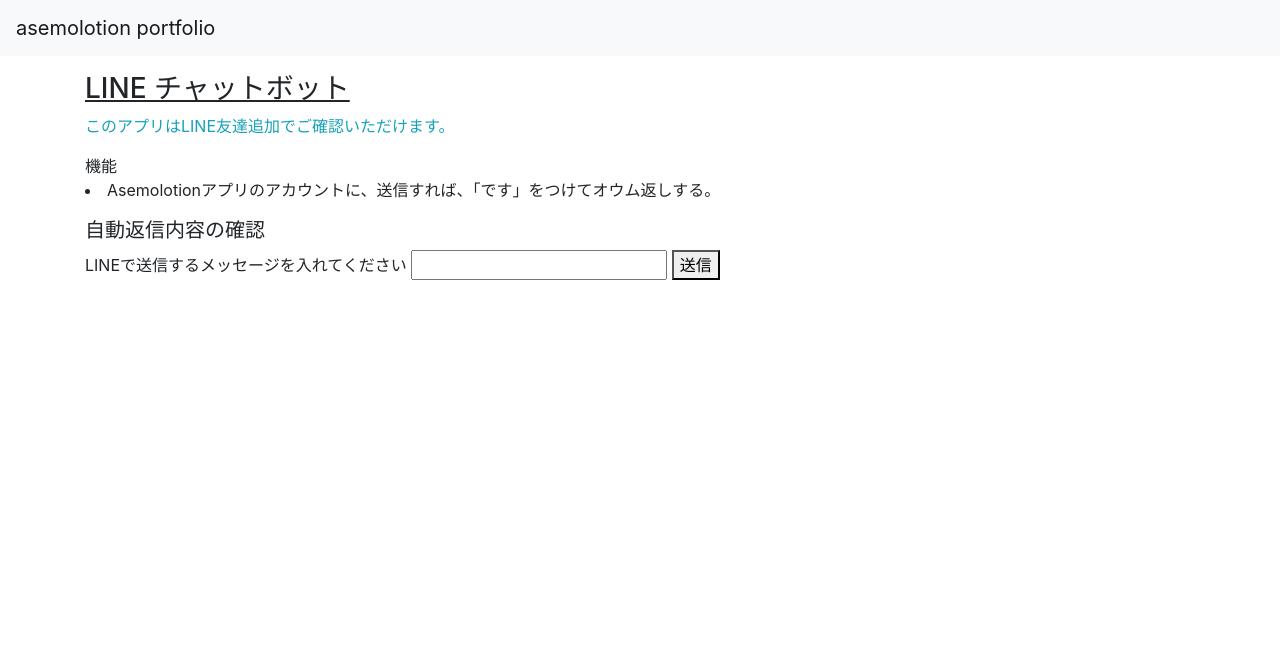
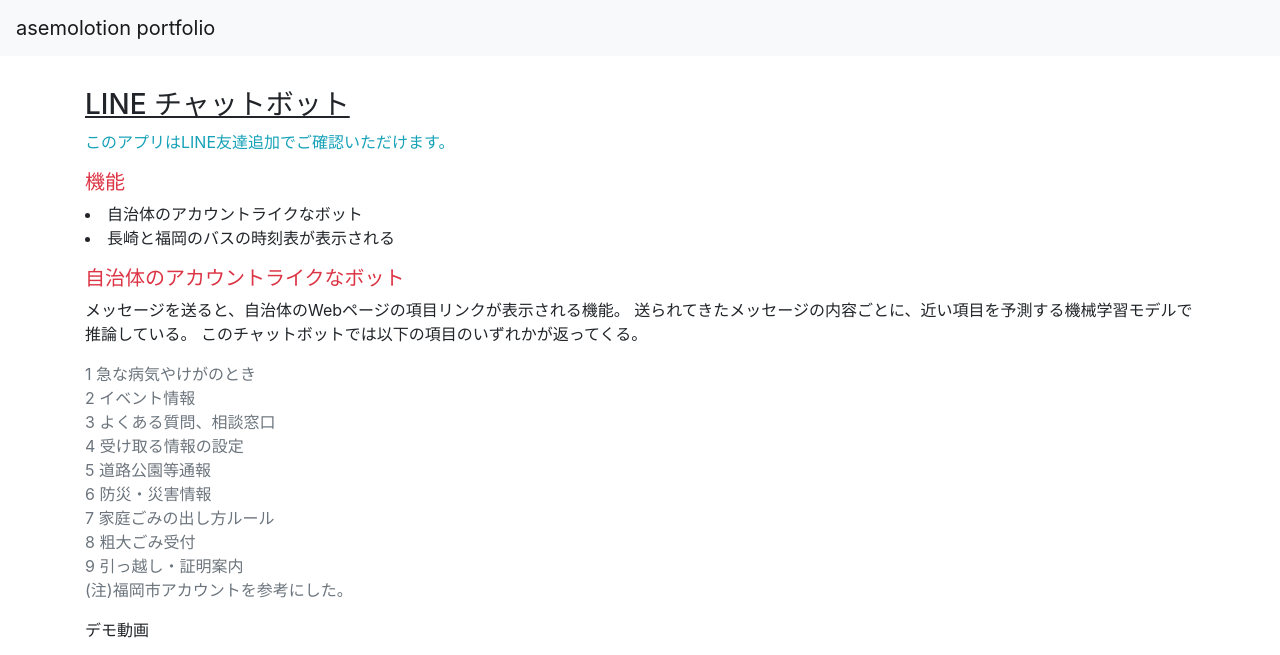
Before and after one commit to asemolotion/asemolotion_portfolio, a Django app: page /line_chatbot/ in a window 1280 px wide. Shown: the top 655 px of the page. Before the commit the page ends 280 px from the top, so only its background shows below. Run offline with Django 3.2, Linux system fonts and the light colour scheme; some libraries are stand-ins or nearby versions.

Commit message:
top.html update video added #32

```diff
--- a/line_chatbot/reply_prediction/main.py
+++ b/line_chatbot/reply_prediction/main.py
@@ -15,6 +15,7 @@
         nearest_option: string: 選択肢のタイトル
     """
     CUSTOM_DICT_PATH = os.path.join(os.path.abspath(os.path.dirname(__file__)), 'janome_custom_dict.csv')
+    # janomeのカスタム辞書csvを読み込んでインスタンスにする。
     wd = WordDivider(CUSTOM_DICT_PATH, udic_type='simpledic', udic_enc='utf8')
 
     vectorizer = Vectorizer()
@@ -36,4 +37,5 @@
     mean_vec = vectorizer.get_mean_vectorized(word_list)
     nearest_options = measure.get_option_data(mean_vec)
 
+
     return nearest_options[0]
--- a/line_chatbot/templates/line_chatbot/top.html
+++ b/line_chatbot/templates/line_chatbot/top.html
@@ -6,26 +6,71 @@
 <style type="text/css">
 /* keras_mnistが参考 */
 video {
-    width: 100%;
+    width: 40%;
 }
 </style>
 
-<div class='container'>
+<div class='container py-3'>
 
     <section id='description' class='mt-3'>
         <h3><u>LINE チャットボット</u></h3>
         <p class='text-info'>
             このアプリはLINE友達追加でご確認いただけます。
         </p>
-        機能
+    </section>
+
+    <section id='contents' class='mt-3'>
+        <h5 class='text-danger'>機能</h5>
+
         <li>
-            Asemolotionアプリのアカウントに、送信すれば、「です」をつけてオウム返しする。
+            自治体のアカウントライクなボット
+        </li>
+        <li>
+            長崎と福岡のバスの時刻表が表示される
         </li>
 
     </section>
 
-    <section id='' class='mt-3'>
-        <h5>自動返信内容の確認</h5>
+    <section id='gov_account' class='mt-3'>
+        <h5 class='text-danger'>自治体のアカウントライクなボット</h5>
+        <p>
+        メッセージを送ると、自治体のWebページの項目リンクが表示される機能。
+        送られてきたメッセージの内容ごとに、近い項目を予測する機械学習モデルで推論している。
+        このチャットボットでは以下の項目のいずれかが返ってくる。
+        </p>
+        <blockquote>
+            <p class='text-secondary'>
+                1 急な病気やけがのとき<br>
+                2 イベント情報<br>
+                3 よくある質問、相談窓口<br>
+                4 受け取る情報の設定<br>
+                5 道路公園等通報<br>
+                6 防災・災害情報<br>
+                7 家庭ごみの出し方ルール<br>
+                8 粗大ごみ受付<br>
+                9 引っ越し・証明案内<br>
+
+                (注)福岡市アカウントを参考にした。
+            </p>
+        </blockquote>
+        <p>デモ動画</p>
+        <video src="{% static 'line_chatbot/img/gov_line_demo.mp4' %}" autoplay muted></video>
+    </section>
+
+    <section id='bus_schedule' class='mt-3'>
+        <h5 class='text-danger'>長崎と福岡のバスの時刻表を表示する機能</h5>
+        <p>
+            上記の自治体アカウント機能以外に、
+            「長崎」「福岡」「バス」のいずれかの単語を含んだメッセージを送ると、長崎福岡間のバスの運行予定が返ってくる。
+            完全に自分用。
+        </p>
+    </section>
+
+
+
+    <section id='replytest' class='mt-3'>
+        <h5 class='text-danger'>自動返信内容のテスト</h5>
+        <div class='px-2 py-2 bg-warning'>
             <form action="{% url 'line_chatbot:post_message' %}" method='POST'>
                 {% csrf_token %}
                 <label for="message">LINEで送信するメッセージを入れてください</label>
@@ -33,12 +78,12 @@
                 <button type="submit">送信</button>
             </form>
 
-
             {% if auto_reply %}
             <p>
-            返信: 「{{ auto_reply }}」
+                自動返信内容: 「{{ auto_reply }}」
             </p>
             {% endif %}
+        </div>
     </section>
 
 </div>
```
Also changed, not shown: 1 other file. Lines whose indentation alone changed are shown as unchanged.
